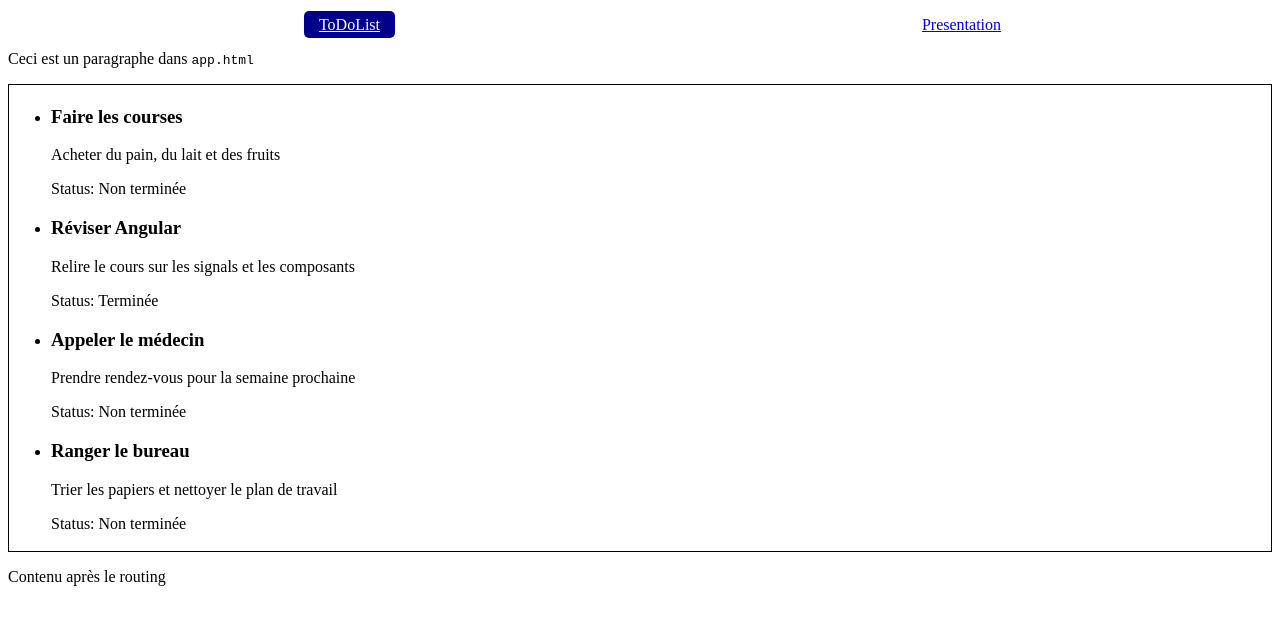
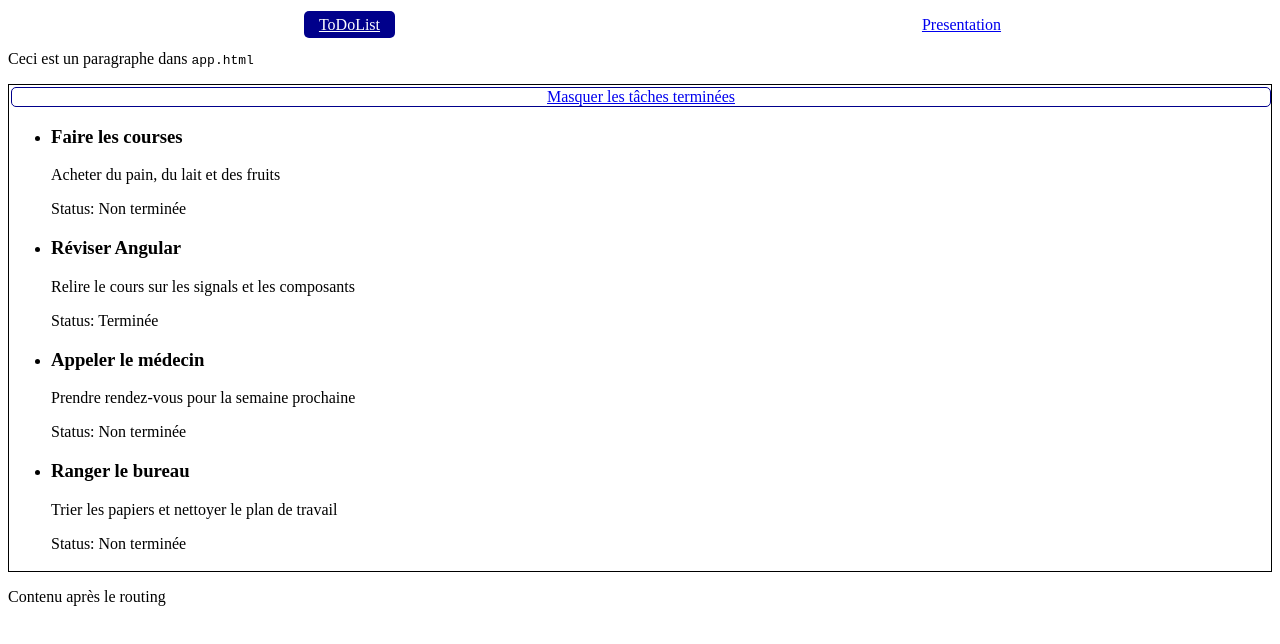
Before and after one commit to Quentigus/2026-ensim-tp-angular-todo, an Angular app: page /to-do-list in a window 1280 px wide. Shown: the top 644 px of the page. Built offline with nearby package versions, Linux system fonts and the light colour scheme.

Commit message:
Correction 8.4

```diff
--- a/src/app/to-do-list/to-do-list.html
+++ b/src/app/to-do-list/to-do-list.html
@@ -1,5 +1,7 @@
+<a [routerLink]="[]" [queryParams]="{ done: !showDone() }">{{this.showDone() ? 'Masquer les tâches terminées' : 'Toutes les taches'}}</a>
+
 <ul>
-  @for (t of taches(); track t.id) {
+  @for (t of tachesAffichees(); track t.id) {
     <li>
       <h3>{{ t.libelle }}</h3>
       <p>{{ t.description }}</p>
--- a/src/app/to-do-list/to-do-list.scss
+++ b/src/app/to-do-list/to-do-list.scss
@@ -0,0 +1,19 @@
+a {
+    display: block;
+
+    width: 100%;
+    border-radius: 5px;
+    text-align: center;
+
+    border : 1px solid darkblue;
+    background-color: white;
+    &:hover {
+        background-color: aliceblue;
+    }
+    &:active {
+        background-color: lavender;
+    }
+    &:focus {
+    border-width : 2px;
+    }
+}
--- a/src/app/to-do-list/to-do-list.ts
+++ b/src/app/to-do-list/to-do-list.ts
@@ -1,17 +1,38 @@
-import { Component, signal } from '@angular/core';
+import { Component, computed, DestroyRef, inject, OnInit, signal } from '@angular/core';
 import { Task } from '../task';
+import { ActivatedRoute, RouterLink } from '@angular/router';
+import { takeUntilDestroyed } from '@angular/core/rxjs-interop';
 
 @Component({
-  imports: [],
+  imports: [RouterLink],
   selector: 'app-to-do-list',
   styleUrl: './to-do-list.scss',
   templateUrl: './to-do-list.html',
 })
-export class ToDoList {
+export class ToDoList implements OnInit {
+
+  private readonly route = inject(ActivatedRoute);
+  private readonly destroyRef = inject(DestroyRef);
+
   private readonly taches = signal<Task[]>([
     { id: 1, libelle: 'Faire les courses', description: 'Acheter du pain, du lait et des fruits', done: false },
     { id: 2, libelle: 'Réviser Angular', description: 'Relire le cours sur les signals et les composants', done: true },
     { id: 3, libelle: 'Appeler le médecin', description: 'Prendre rendez-vous pour la semaine prochaine', done: false },
     { id: 4, libelle: 'Ranger le bureau', description: 'Trier les papiers et nettoyer le plan de travail', done: false },
   ]);
+  protected readonly showDone = signal(true);
+
+  private readonly tachesAffichees = computed( () =>
+    this.taches().filter( (tache) => this.showDone() ? true : tache.done === false )
+  );
+
+  ngOnInit(): void {
+    this.route.queryParamMap
+    .pipe(takeUntilDestroyed(this.destroyRef))
+    .subscribe( queryParams => {
+      const isShowDone :boolean = !(queryParams.get('done') === 'false');
+      this.showDone.set(isShowDone);
+    })
+  }
+
 }
```
